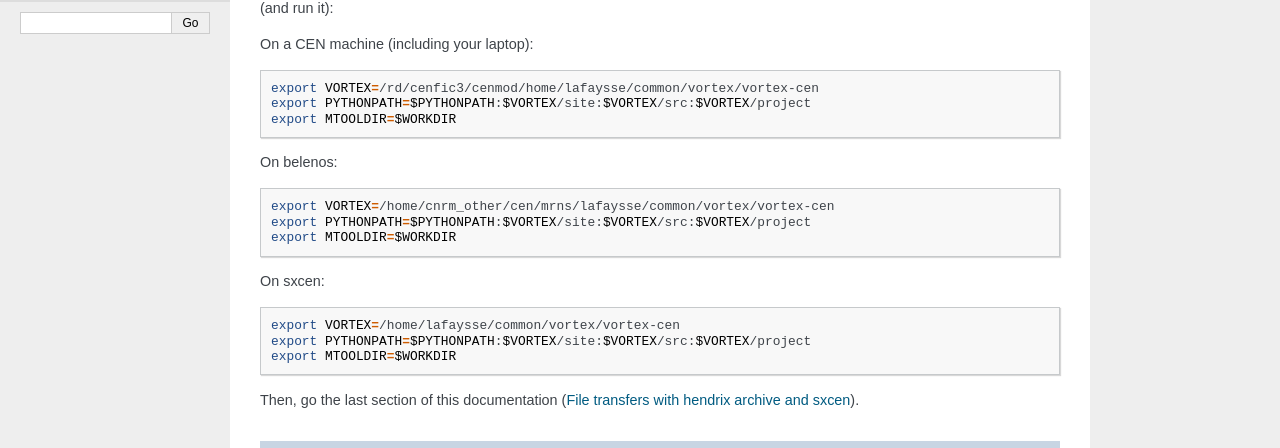
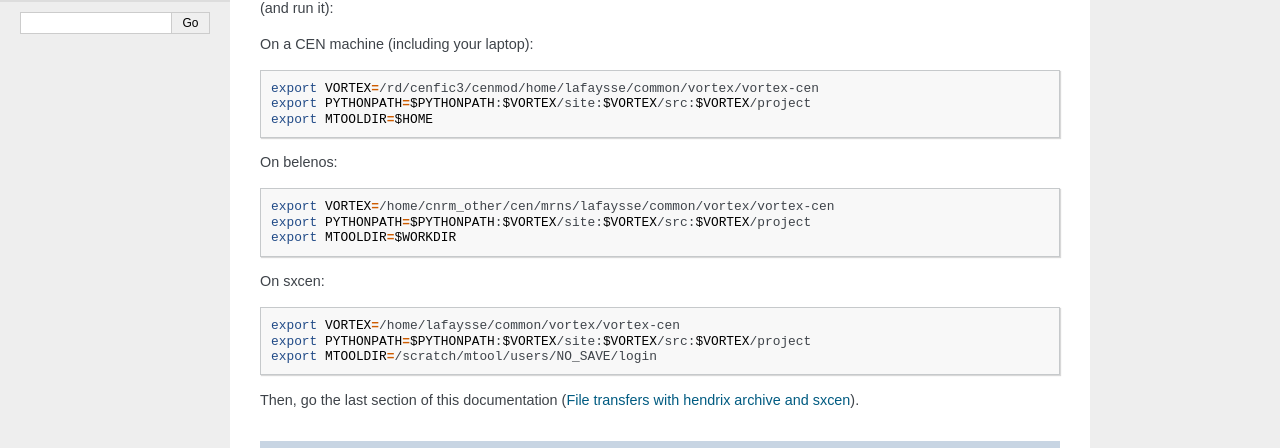
Before and after one commit to UMR-CNRM/snowtools, a Sphinx documentation site: the page built from doc/source/misc/vortex-install.rst, in a window 1280 px wide. Shown: the part 336-784 px from the top of the page. Built offline with Sphinx 7.4.7, drawn with Linux system fonts in a browser that asks for light colours; formulas are drawn with MathJax 3.

Commit message:
doc adjustments for mtooldir

```diff
--- a/doc/source/misc/vortex-install.rst
+++ b/doc/source/misc/vortex-install.rst
@@ -21,7 +21,7 @@ On a CEN machine (including your laptop):
 
    export VORTEX=/rd/cenfic3/cenmod/home/lafaysse/common/vortex/vortex-cen
    export PYTHONPATH=$PYTHONPATH:$VORTEX/site:$VORTEX/src:$VORTEX/project
-   export MTOOLDIR=$WORKDIR
+   export MTOOLDIR=$HOME
 
 On belenos:
 
@@ -37,7 +37,7 @@ On sxcen:
 
    export VORTEX=/home/lafaysse/common/vortex/vortex-cen
    export PYTHONPATH=$PYTHONPATH:$VORTEX/site:$VORTEX/src:$VORTEX/project
-   export MTOOLDIR=$WORKDIR
+   export MTOOLDIR=/scratch/mtool/users/NO_SAVE/login
 
 Then, go the last section of this documentation (:ref:`vortex-file-transfer`).
 
```
